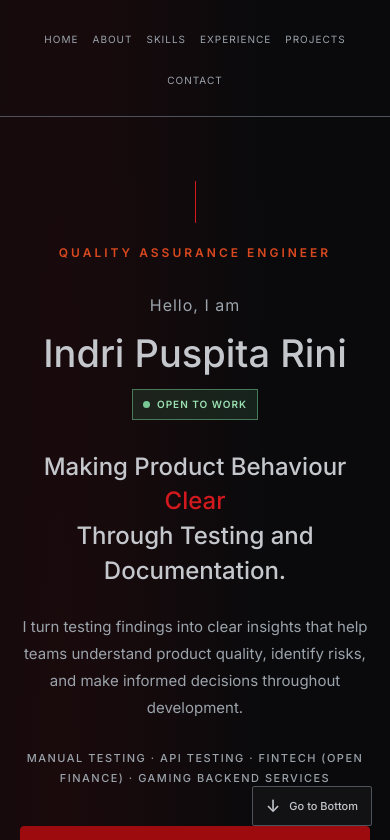
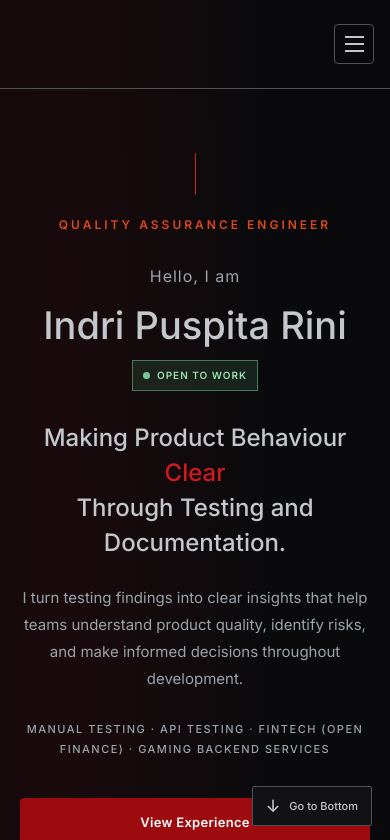
Before and after one commit to summerine/qa-portfolio, a React (Vite) app: page / in a window 390 px wide. Shown: the top 840 px of the page. Built offline with nearby package versions, Linux system fonts and the light colour scheme.

Commit message:
hamburger menu

```diff
--- a/src/App.css
+++ b/src/App.css
@@ -1,3 +1,4 @@
+
 
 /* =================================
    1. NAVIGATION
@@ -5,26 +6,13 @@
 
 .navbar {
   width: 100%;
-  padding: 32px 24px;
-  flex-direction: column;
-  gap: 22px;
+  padding: 28px 24px;
+  display: flex;
+  justify-content: center;
+  align-items: center;
+  position: relative;
   border-bottom: 1px solid var(--border);
-  display: flex;
-  align-items: center;
-  position: relative;
-}
-
-.navbar-logo {
-  font-family: var(--font-heading);
-  font-size: 20px;
-  font-weight: 600;
-  letter-spacing: 4px;
-  color: var(--text-primary);
-  transition: color 0.3s ease;
-}
-
-.navbar-logo:hover {
-  color: var(--accent-light);
+  z-index: 100;
 }
 
 .nav-list {
@@ -35,6 +23,8 @@
   gap: 32px;
   list-style: none;
   width: 100%;
+  margin: 0;
+  padding: 0;
 }
 
 .nav-list a {
@@ -42,12 +32,110 @@
   color: var(--text-secondary);
   font-size: 13px;
   letter-spacing: 1.5px;
+  text-decoration: none;
   transition: color 0.3s ease;
 }
 
 .nav-list a:hover {
   color: var(--accent-light);
 }
+
+/* HAMBURGER BUTTON */
+
+.menu-toggle {
+  display: none;
+  width: 40px;
+  height: 40px;
+  padding: 9px;
+  background: transparent;
+  border: 1px solid var(--border);
+  border-radius: 4px;
+  cursor: pointer;
+  flex-direction: column;
+  justify-content: center;
+  align-items: center;
+  gap: 5px;
+}
+
+.menu-toggle span {
+  display: block;
+  width: 19px;
+  height: 2px;
+  background: var(--text-primary);
+  transition: transform 0.25s ease, opacity 0.25s ease;
+}
+
+/* HAMBURGER ANIMATION */
+
+.menu-toggle.active span:first-child {
+  transform: translateY(7px) rotate(45deg);
+}
+
+.menu-toggle.active span:nth-child(2) {
+  opacity: 0;
+}
+
+.menu-toggle.active span:last-child {
+  transform: translateY(-7px) rotate(-45deg);
+}
+
+/* KEYBOARD FOCUS */
+
+.menu-toggle:focus-visible,
+.nav-list a:focus-visible {
+  outline: 2px solid var(--accent-light);
+  outline-offset: 4px;
+}
+
+/* =================================
+   RESPONSIVE NAVIGATION
+================================= */
+
+@media (max-width: 768px) {
+
+  .navbar {
+    justify-content: flex-end;
+    padding: 16px 24px;
+  }
+
+  .menu-toggle {
+    display: flex;
+  }
+
+  .nav-list {
+    display: none;
+    position: absolute;
+    top: 100%;
+    left: 0;
+    width: 100%;
+    flex-direction: column;
+    align-items: stretch;
+    gap: 0;
+    padding: 12px 24px;
+    background: var(--surface);
+    border-bottom: 1px solid var(--border);
+  }
+
+  .nav-list.is-open {
+    display: flex;
+  }
+
+  .nav-list li {
+    width: 100%;
+  }
+
+  .nav-list a {
+    display: block;
+    padding: 15px 8px;
+    font-size: 12px;
+    border-bottom: 1px solid var(--border);
+  }
+
+  .nav-list li:last-child a {
+    border-bottom: none;
+  }
+}
+
 
 
 /* =================================
--- a/src/components/Navbar.jsx
+++ b/src/components/Navbar.jsx
@@ -1,18 +1,43 @@
+
+import { useState } from 'react';
 
 function Navbar() {
+  const [menuOpen, setMenuOpen] = useState(false);
+
+  const closeMenu = () => {
+    setMenuOpen(false);
+  };
+
   return (
     <nav className="navbar">
 
-      <ul className="nav-list">
-        <li><a href="#home">HOME</a></li>
-        <li><a href="#about">ABOUT</a></li>
-        <li><a href="#skills">SKILLS</a></li>
-        <li><a href="#experience">EXPERIENCE</a></li>
-        <li><a href="#projects">PROJECTS</a></li>
-        <li><a href="#contact">CONTACT</a></li>
+      <button
+        className={`menu-toggle ${menuOpen ? 'active' : ''}`}
+        type="button"
+        aria-label={menuOpen ? 'Close navigation menu' : 'Open navigation menu'}
+        aria-expanded={menuOpen}
+        aria-controls="primary-navigation"
+        onClick={() => setMenuOpen(!menuOpen)}
+      >
+        <span></span>
+        <span></span>
+        <span></span>
+      </button>
+
+      <ul
+        id="primary-navigation"
+        className={`nav-list ${menuOpen ? 'is-open' : ''}`}
+      >
+        <li><a href="#home" onClick={closeMenu}>HOME</a></li>
+        <li><a href="#about" onClick={closeMenu}>ABOUT</a></li>
+        <li><a href="#skills" onClick={closeMenu}>SKILLS</a></li>
+        <li><a href="#experience" onClick={closeMenu}>EXPERIENCE</a></li>
+        <li><a href="#projects" onClick={closeMenu}>PROJECTS</a></li>
+        <li><a href="#contact" onClick={closeMenu}>CONTACT</a></li>
       </ul>
+
     </nav>
-  )
+  );
 }
 
-export default Navbar
+export default Navbar;
```
